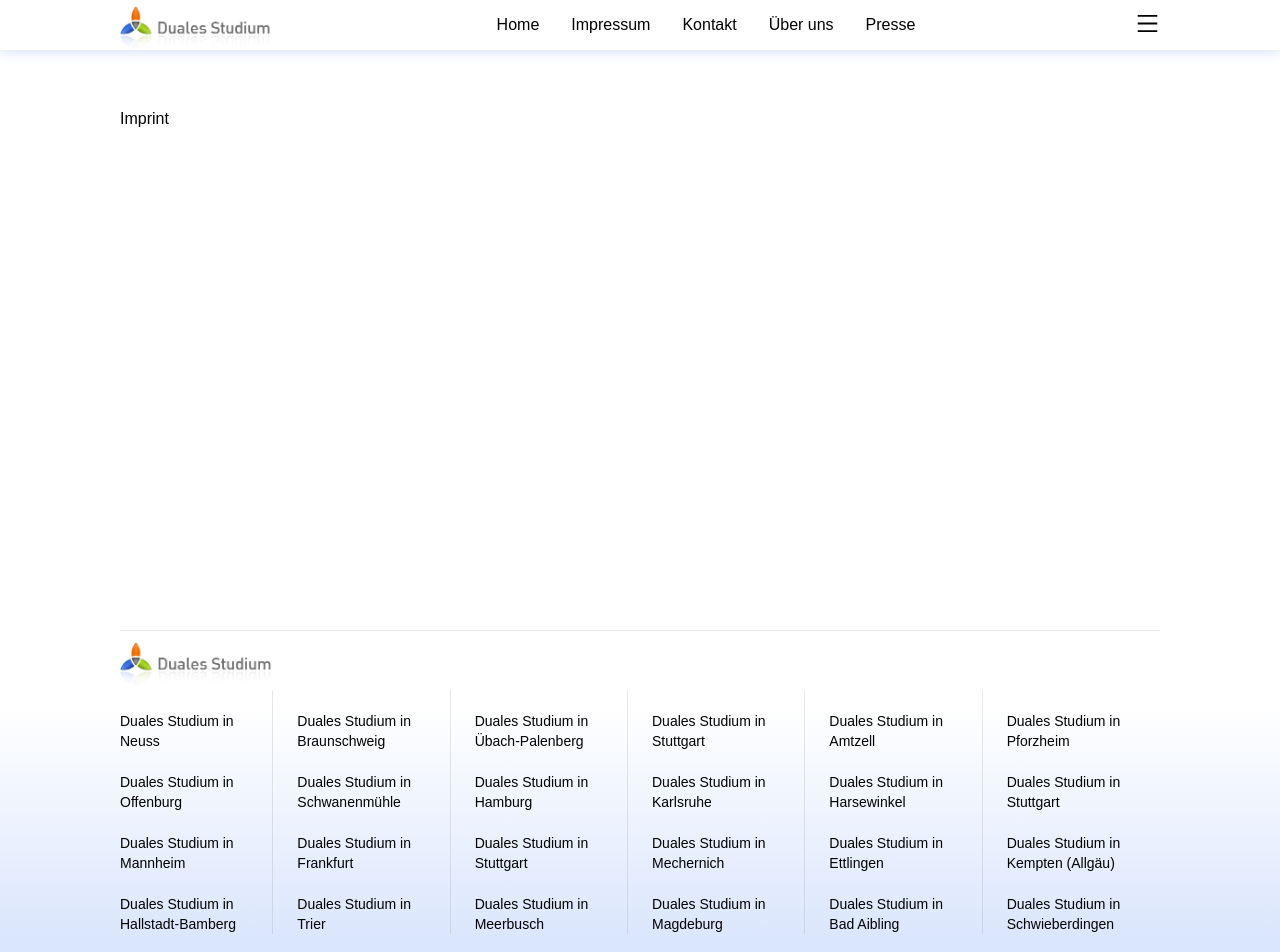
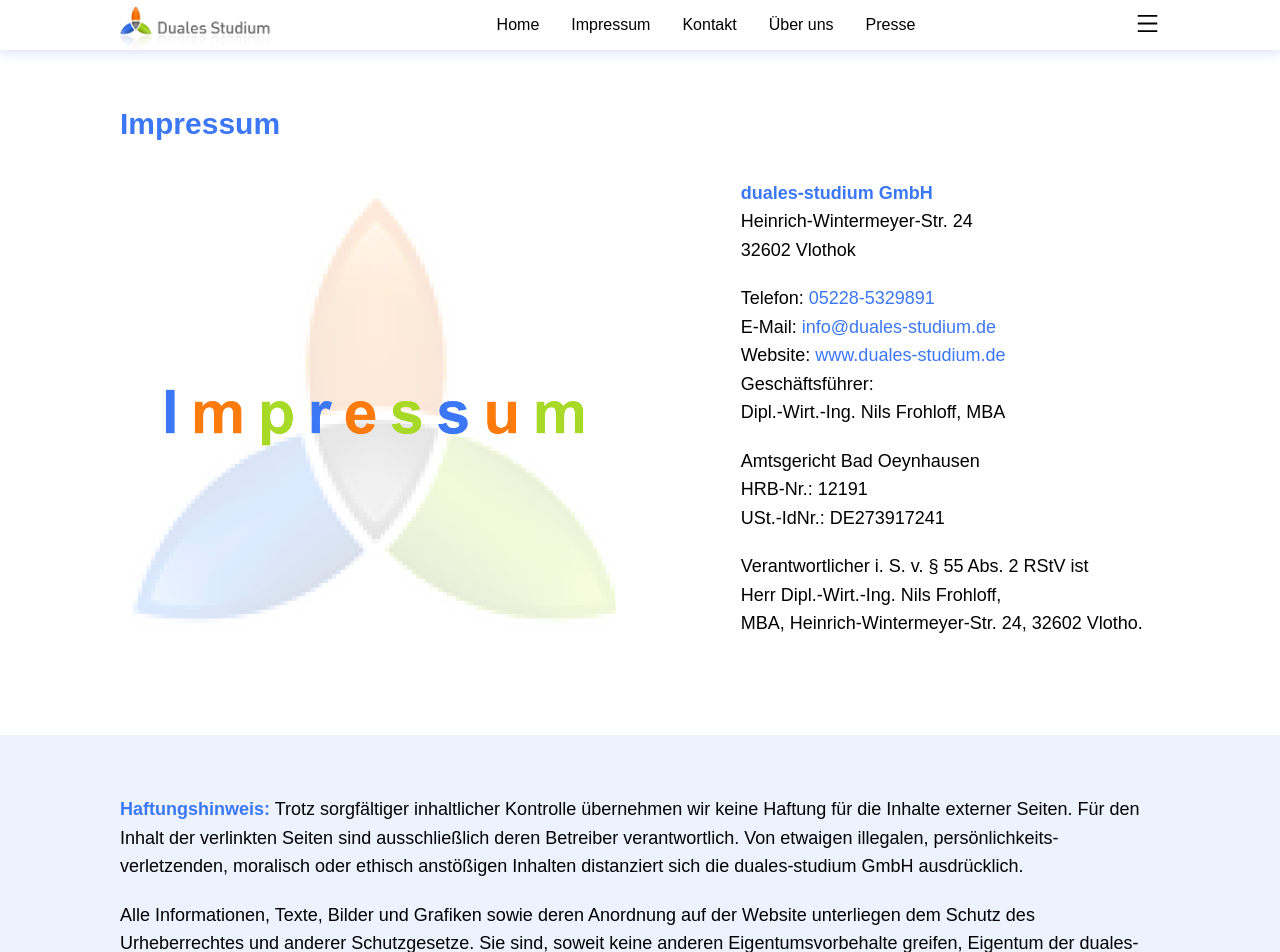
Before and after one commit to MelnychukYana/Duales-Studium, a React (Create React App) app: page /imprint in a window 1280 px wide. Shown: the top 952 px of the page. Built offline with nearby package versions, Linux system fonts and the light colour scheme.

Commit message:
impressum

```diff
--- a/src/components/pages/Imprint.jsx
+++ b/src/components/pages/Imprint.jsx
@@ -1,14 +1,105 @@
 import React from 'react';
+import { Link} from "react-router-dom";
+import { ROUTES } from "../../utils/routes";
 
 import index from "../../styles/index.module.scss";
+import pages from "../../styles/Pages.module.scss";
+import grid from "../../styles/grid.module.scss";
 
+import IMPRESSUM from "../../images/impressum.png";
 const Imprint = () => {
   return (
-    <div className={index.container__pages} id='imprint'>
-      <div className={index.content}>
-        Imprint
+    <div className={`${pages.imprint} ${pages.pages}`} id='imprint'>
+      <div className={pages.imprint__1} >
+        <div className={`${index.container__pages} ${grid.grid}`}>
+          <div className={`${pages.blue__title} ${grid.grid__item__1_12} ${grid.grid__item__tablet__1_6} ${grid.grid__item__phone__1_2}`}>
+            <h2>Impressum</h2>
+          </div>
+
+          <div className={`${pages.imprint__1__pic} ${grid.grid__item__1_6} ${grid.grid__item__tablet__1_3} ${grid.grid__item__phone__1_2}`}>
+            <img src={IMPRESSUM} alt="IMG" className={`${pages.imprint__1__pic}` } />
+          </div>
+
+          <div className={`${pages.imprint__container} ${grid.grid__item__8_12} ${grid.grid__item__tablet__4_6} ${grid.grid__item__phone__1_2}`}>
+            <div className={`${pages.imprint__blocks}`}>
+              <p>
+              <b className={pages.blue__text}>duales-studium GmbH</b>
+              {"\n"}
+                Heinrich-Wintermeyer-Str. 24
+                {"\n"}
+                32602 Vlothok
+              </p>
+            </div>
+
+            <div className={`${pages.imprint__blocks}`}>
+              <p>
+                Telefon: <a href="tel: 052285329891" className={`${pages.blue__text} `}>05228-5329891</a>
+                {"\n"}
+                E-Mail: <a href="mailto:info@duales-studium.de" className={`${pages.blue__text} `}>info@duales-studium.de</a>
+                {"\n"}
+                Website: <Link to={ROUTES.HOME} className={`${pages.blue__text} ${pages.pages__link}`}>www.duales-studium.de</Link>
+                {"\n"}
+                Geschäftsführer:
+                {"\n"}
+                Dipl.-Wirt.-Ing. Nils Frohloff, MBA
+              </p>
+            </div>
+
+            <div className={`${pages.imprint__blocks}`}>
+              <p>
+                Amtsgericht Bad Oeynhausen
+                {"\n"}
+                HRB-Nr.: 12191
+                {"\n"}
+                USt.-IdNr.: DE273917241
+              </p>
+            </div>
+
+            <div className={`${pages.imprint__blocks}`}>
+            <p>
+              Verantwortlicher i. S. v. § 55 Abs. 2 RStV ist
+              {"\n"}
+              Herr Dipl.-Wirt.-Ing. Nils Frohloff,
+              {"\n"}
+              MBA, Heinrich-Wintermeyer-Str. 24, 32602 Vlotho.
+            </p>
+          </div>
+          </div>
+
+
+        </div>
+      </div>
+
+      <div className={`${pages.imprint__2}`}>
+        <div className={`${index.container__blocks} ${grid.grid}`} >
+          <div className={`${grid.grid__item__1_12} ${grid.grid__item__tablet__1_6} ${grid.grid__item__phone__1_2}`}>
+            <p>
+              <b className={pages.blue__text}>Haftungshinweis:</b> Trotz sorgfältiger inhaltlicher Kontrolle übernehmen wir keine Haftung für die Inhalte externer Seiten.
+              Für den Inhalt der verlinkten Seiten sind ausschließlich deren Betreiber verantwortlich. Von etwaigen illegalen, persönlichkeits-verletzenden,
+              moralisch oder ethisch anstößigen Inhalten distanziert sich die duales-studium GmbH ausdrücklich.
+            </p>
+          </div>
+
+          <div className={`${pages.imprint__blocks} ${grid.grid__item__1_12} ${grid.grid__item__tablet__1_6} ${grid.grid__item__phone__1_2}`}>
+            <p>
+              Alle Informationen, Texte, Bilder und Grafiken sowie deren Anordnung auf der Website unterliegen dem Schutz des Urheberrechtes und anderer Schutzgesetze.
+              Sie sind, soweit keine anderen Eigentumsvorbehalte greifen, Eigentum der duales-studium GmbH.
+              Der Inhalt dieser Website darf nicht zu kommerziellen Zwecken kopiert, verbreitet oder verändert werden.
+            </p>
+          </div>
+
+          <div className={`${pages.imprint__blocks} ${grid.grid__item__1_12} ${grid.grid__item__tablet__1_6} ${grid.grid__item__phone__1_2}`}>
+            <p>
+              Wir weisen darauf hin, dass diese Angaben nur Informationen allgemeiner Art sind und nicht auf die besonderen Bedürfnisse bestimmter Personen oder Einrichtungen abgestimmt,
+              nicht notwendigerweise umfassend, komplett oder aktuell sind und teilweise mit externen Websites verbunden sind, die die duales-studium GmbH nicht beeinflussen kann und für die sie keine Verantwortung übernimmt.
+              Die duales-studium GmbH behält sich vor, Änderungen und Ergänzungen der bereitgestellten Inhalte, Informationen und Daten jeder Zeit ohne Vorankündigung vorzunehmen.
+            </p>
+          </div>
+
+        </div>
       </div>
     </div>
+
   )
 }
 
--- /dev/null
+++ b/src/styles/Pages.module.scss
@@ -0,0 +1,82 @@
+@mixin onTablet {
+  @media (max-width: 1023px) {
+    @content;
+  }
+}
+
+@mixin onPhone {
+  @media (max-width: 743px) {
+    @content;
+  }
+}
+
+.pages {
+  font-size: 18px;
+  line-height: 28.5px;
+  width: 100%;
+
+  @include onTablet() {
+    font-size: 16px;
+  }
+
+  @include onPhone() {
+    font-size: 14px;
+  }
+}
+
+.blue__title {
+  color:#3C77F5;
+  font-size: 20px;
+  line-height: 28.5px;
+  width: 100%;
+  padding-bottom: 20px;
+
+  @include onTablet() {
+    text-align: center;
+  }
+
+  @include onPhone() {
+    text-align: center;
+    font-size: 18px;
+  }
+}
+
+.blue__text {
+  color:#3C77F5;
+}
+
+.pages {
+  &__link:hover {
+    text-decoration: underline;
+  }
+}
+
+.imprint {
+  width: 100%;
+
+  &__1{
+    &__pic {
+      width: 100%;
+      height: auto;
+      justify-content: center;
+    }
+  }
+
+  &__2 {
+    background-color: #3C77F517;
+    white-space: pre-line;
+  }
+
+  &__blocks {
+    padding-top: 20px;
+    white-space: pre-line; /* Перенос строки*/
+
+    @include onTablet() {
+      padding-top: 10px;
+    }
+
+    @include onPhone() {
+      padding-top: 10px;
+    }
+  }
+}
--- a/src/styles/index.module.scss
+++ b/src/styles/index.module.scss
@@ -27,7 +27,6 @@
 
 .container__pages {
   padding: calc($height-desktop + 60px) 120px 60px 120px;
-  display: flex;
   width: 100%;
 
   @include onTablet() {
```
Also changed, not shown: src/images/impressum.png (added).
